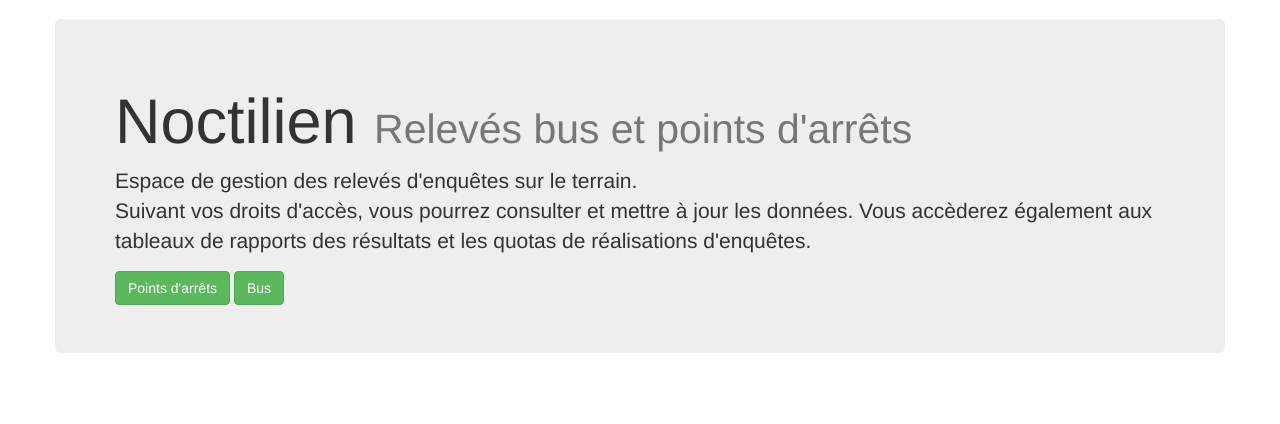
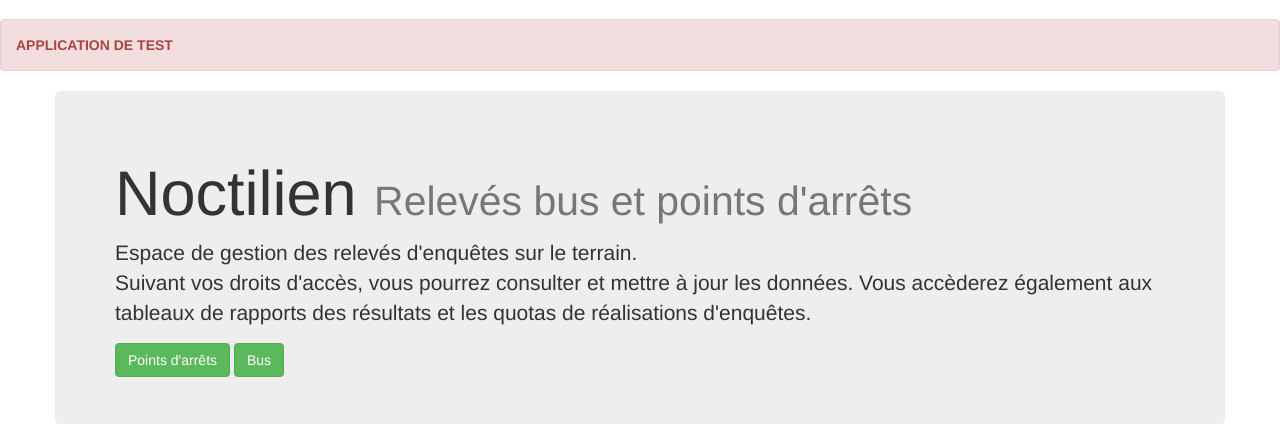
Before and after one commit to toobatoo/ntl_app_test, a Symfony app: template app/Resources/views/App/home/index.html.twig in a window 1280 px wide. Shown: the part 51-475 px from the top of the page. Run offline with Twig, Linux system fonts and the light colour scheme; the template is opened without the code that fills it, so the values that code supplies are empty; some libraries are stand-ins or nearby versions.

Commit message:
title header 'test'

```diff
--- a/app/Resources/views/base.html.twig
+++ b/app/Resources/views/base.html.twig
@@ -14,7 +14,12 @@
     </head>
     <body>
         <div class="text-center loader"></div>
-        {% block body %}{% endblock %}
+        <div class="alert alert-danger" role="alert">
+            <span><strong>APPLICATION DE TEST</strong></span>
+        </div>
+        {% block body %}
+
+        {% endblock %}
 
         {% block javascripts %}
             <script type="text/javascript" src="{{ asset('jquery/dist/jquery.min.js') }}"></script>
--- a/app/Resources/views/base_bus.html.twig
+++ b/app/Resources/views/base_bus.html.twig
@@ -15,6 +15,9 @@
     </head>
     <body>
         <div class="text-center loader"></div>
+        <div class="alert alert-danger" role="alert">
+            <span><strong>APPLICATION DE TEST</strong></span>
+        </div>
         {% block body %}
             {% block menu %}
                 <div class="container navigation">
--- a/app/Resources/views/base_client.html.twig
+++ b/app/Resources/views/base_client.html.twig
@@ -15,6 +15,9 @@
     </head>
     <body>
         <div class="text-center loader"></div>
+        <div class="alert alert-danger" role="alert">
+            <span><strong>APPLICATION DE TEST</strong></span>
+        </div>
         {% block body %}
             {% block menu %}
                 <div class="container navigation">
--- a/app/Resources/views/base_pa.html.twig
+++ b/app/Resources/views/base_pa.html.twig
@@ -15,6 +15,9 @@
     </head>
     <body>
         <div class="text-center loader"></div>
+        <div class="alert alert-danger" role="alert">
+            <span><strong>APPLICATION DE TEST</strong></span>
+        </div>
         {% block body %}
 
             {% block menu %}
--- a/app/config/parameters.yml
+++ b/app/config/parameters.yml
@@ -2,7 +2,7 @@
 parameters:
     database_host: localhost
     database_port: 3306
-    database_name: bus
+    database_name: bus_test
     database_user: objectifarobt
     database_password: obt2011
     database_PA_host: localhost
```
Also changed, not shown: 1 other file.
